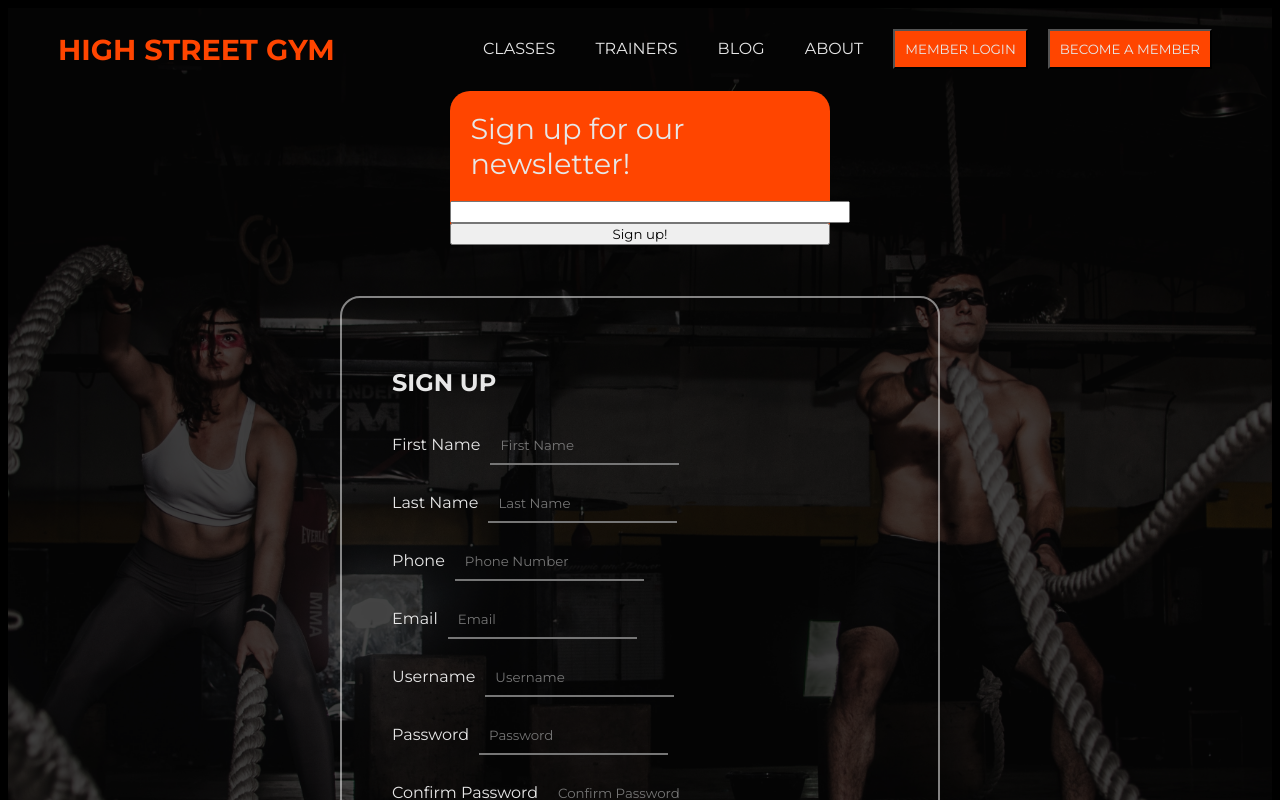
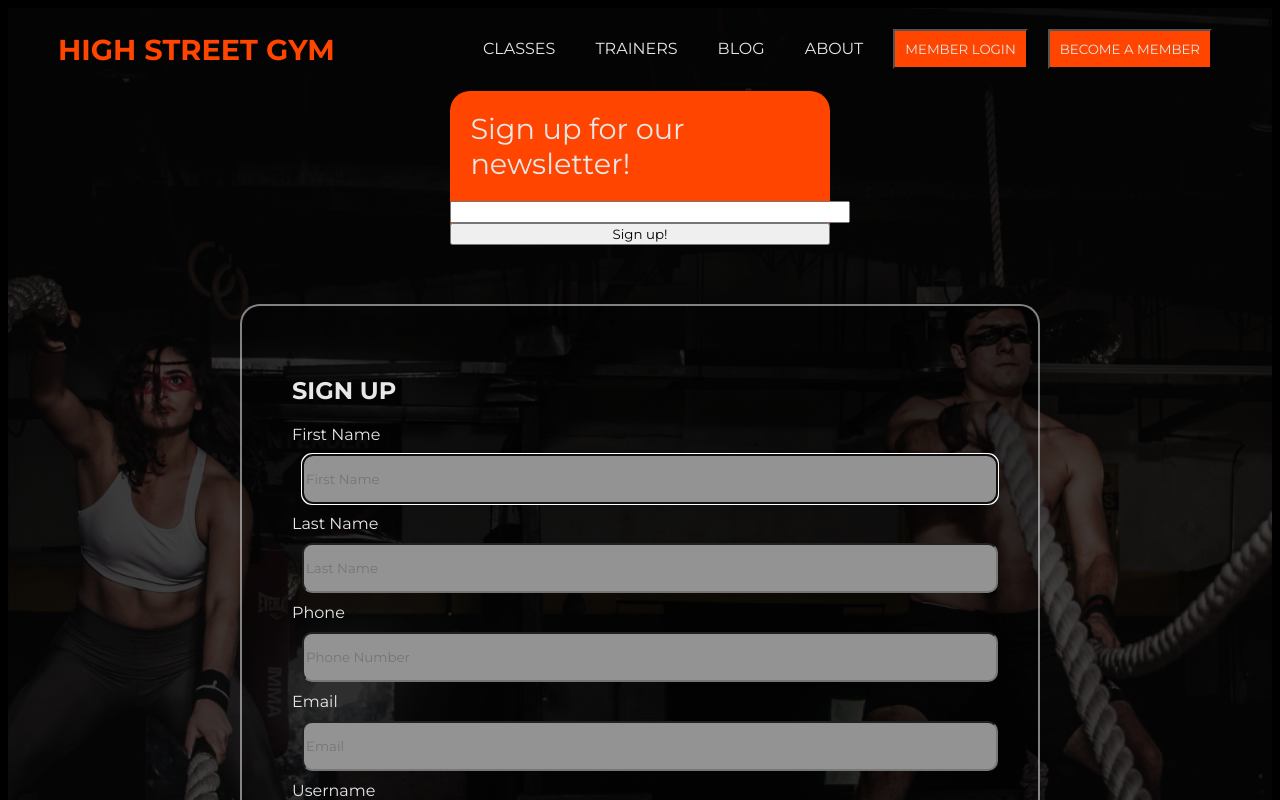
Before and after one commit to PreethaPinto/high-street-gym-client-react, a React (Create React App) app: page /signup in a window 1280 px wide. Shown: the top 800 px of the page. Built offline with nearby package versions, Linux system fonts and the light colour scheme.

Commit message:
Fetch trainers list from backend

```diff
--- a/src/pages/Classes.js
+++ b/src/pages/Classes.js
@@ -12,7 +12,7 @@ const ClassesPage = (props) => {
     setHttpError(false);
 
     const fetchClasses = async () => {
-      const response = await fetch('http://localhost:8080/fetchedClasses');
+      const response = await fetch('http://localhost:8080/classes');
 
       if (!response.ok) {
         throw new Error('Something went wrong');
@@ -24,7 +24,7 @@ const ClassesPage = (props) => {
         for (const key in responseData) {
           loadedClasses.push({
             classesId: key,
-            fetchedClasses: responseData[key].fetchedClasses,
+            classes: responseData[key].classes,
             day: responseData[key].day,
             time: responseData[key].time,
           });
@@ -52,14 +52,14 @@ const ClassesPage = (props) => {
   if (httpError) {
     return (
       <section className={classes.classesError}>
-        <p>httpError</p>
+        <p>Could not fetch data</p>
       </section>
     );
   }
 
   const classesList = fetchedClasses.map((item) => (
     <ul key={item.classesId}>
-      <li>{item.fetchedClasses}</li>
+      <li>{item.classes}</li>
       <li>{item.day}</li>
       <li>{item.time}</li>
     </ul>
@@ -70,23 +70,23 @@ const ClassesPage = (props) => {
 
 export default ClassesPage;
 
-export const classLoader = async () => {
-  const response = await fetch('http://localhost:8080/fetchedClasses');
+// export const classLoader = async () => {
+//   const response = await fetch('http://localhost:8080/classes');
 
-  if (!response.ok) {
-    throw new Error('Something went wrong');
-  }
+//   if (!response.ok) {
+//     throw new Error('Something went wrong');
+//   }
 
-  const responseData = await response.json();
+//   const responseData = await response.json();
 
-  const loadedClasses = [];
+//   const loadedClasses = [];
 
-  for (const key in responseData) {
-    loadedClasses.push({
-      classesId: key,
-      fetchedClasses: responseData[key].fetchedClasses,
-      day: responseData[key].day,
-      time: responseData[key].time,
-    });
-  }
-};
+//   for (const key in responseData) {
+//     loadedClasses.push({
+//       classesId: key,
+//       fetchedClasses: responseData[key].fetchedClasses,
+//       day: responseData[key].day,
+//       time: responseData[key].time,
+//     });
+//   }
+// };
--- a/src/pages/Signup.module.css
+++ b/src/pages/Signup.module.css
@@ -1,31 +1,35 @@
 .signup-container {
-  display: flex;
-  justify-content: center;
-  align-items: center;
-  min-height: 100vh;
-  width: 100%;
+  width: 800px;
+  margin: 5% auto;
 }
 
 .signup-form {
-  background: transparent;
+  background: rgba(0, 0, 0, 0.3);
   border: 2px solid rgba(255, 255, 255, 0.5);
   border-radius: 20px;
-  width: 600px;
+  width: 800px;
+  min-height: 600px;
   padding: 50px;
 }
 
 .signup-input {
-  background-color: transparent;
-  outline: none;
+  background: #939393;
+  width: 100%;
+  margin: 10px;
+  height: 50px;
+  border-radius: 10px;
+}
+
+/* outline: none;
   outline-style: none;
   border-top: none;
   border-left: none;
   border-right: none;
   margin: 10px;
   padding: 10px;
-  color: #e7e7e7;
-}
+  color: #e7e7e7; */
 
+/*
 .btn-signup {
   color: #e7e7e7;
   background-color: orangered;
@@ -37,4 +41,4 @@
   border-radius: 20px;
 
   width: 100%;
-}
+} */
--- a/src/pages/Trainers.js
+++ b/src/pages/Trainers.js
@@ -1,7 +1,51 @@
-import React from 'react';
+import { useState, useEffect } from 'react';
 
 const TrainersPage = () => {
-  return <div>TrainersPage</div>;
+  const [isLoading, setIsLoading] = useState(true);
+  const [fetchedTrainers, setFetchedTrainers] = useState([]);
+  const [httpErrors, setHttpErrors] = useState(null);
+
+  useState(() => {
+    setIsLoading(true);
+    setHttpErrors(false);
+
+    const fetchTrainers = async () => {
+      const response = await fetch('http://localhost:8080/trainers');
+
+      if (!response.ok) {
+        throw new Error('Something went wrong');
+      } else {
+        const responseData = await response.json();
+
+        const loadedTrainers = [];
+
+        for (const key in responseData) {
+          loadedTrainers.push({
+            trainerId: key,
+            firstName: responseData[key].firstName,
+            lastName: responseData[key].lastName,
+            classesTaught: responseData[key].classesTaught,
+            emailId: responseData[key].emailId,
+          });
+        }
+        setFetchedTrainers(loadedTrainers);
+        console.log(loadedTrainers);
+      }
+    };
+    fetchTrainers();
+  }, []);
+
+  const trainersList = fetchedTrainers.map((trainer) => (
+    <ul>
+      <li>
+        {trainer.firstName} {trainer.lastName}
+      </li>
+      <li>{trainer.classesTaught}</li>
+      <li>{trainer.emailId}</li>
+    </ul>
+  ));
+
+  return <div>{trainersList}</div>;
 };
 
 export default TrainersPage;
```
